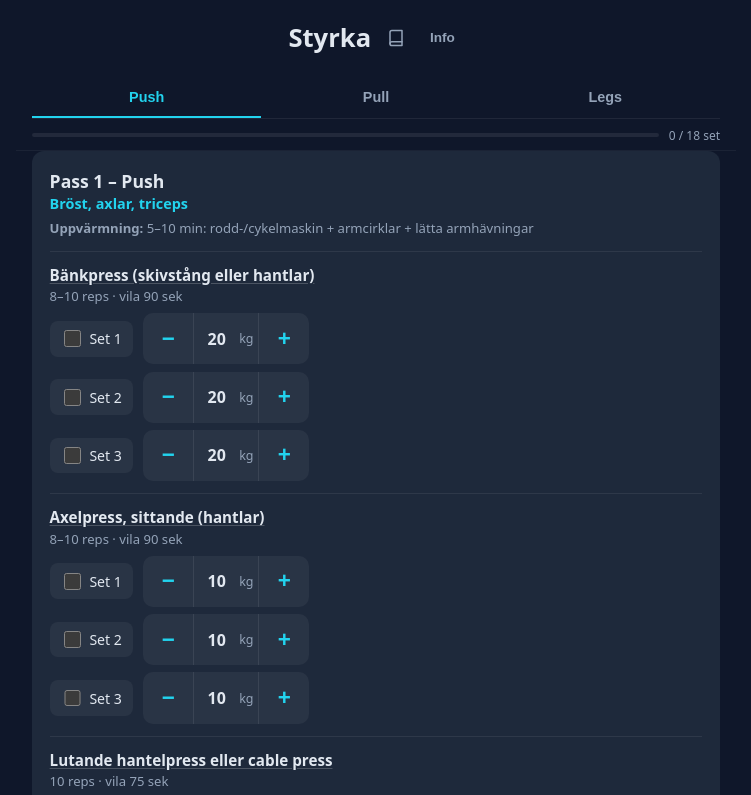
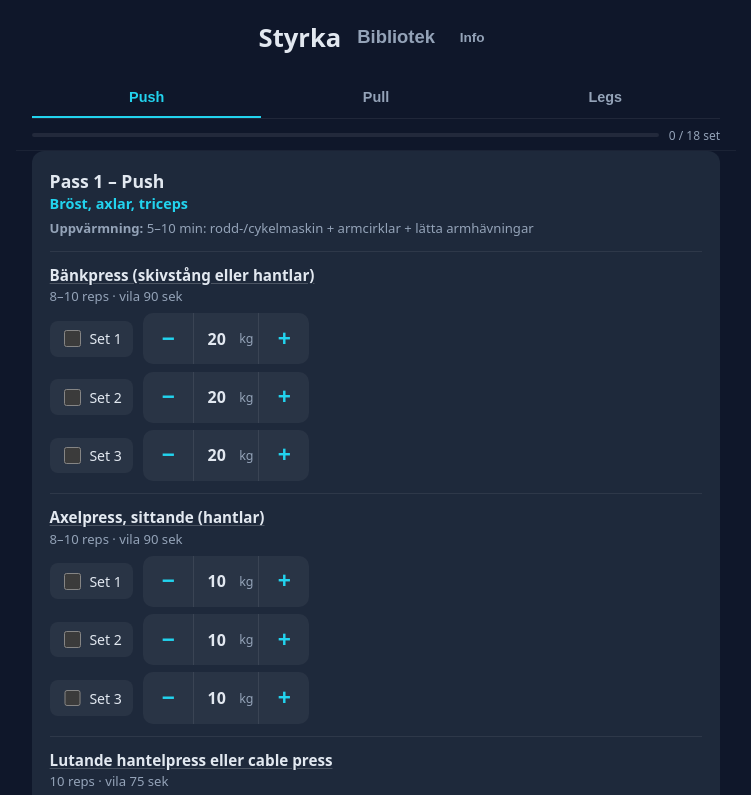
Before and after one commit to markusangesjo/styrka, a plain HTML site: page index.html in a window 1280 px wide. Shown: the top 795 px of the page, without its empty margins (264-1015 px from the left). Drawn offline with Linux system fonts and the light colour scheme.

Commit message:
fix: Bibliotek-knappen som text istället för ikon

```diff
--- a/index.html
+++ b/index.html
@@ -14,9 +14,7 @@
 <body>
   <header class="app-header">
     <h1>Styrka</h1>
-    <button class="lib-btn" id="library-btn" aria-label="Övningsbibliotek">
-      <svg width="18" height="18" viewBox="0 0 24 24" fill="none" stroke="currentColor" stroke-width="2" stroke-linecap="round" stroke-linejoin="round" aria-hidden="true"><path d="M4 19.5A2.5 2.5 0 0 1 6.5 17H20"/><path d="M6.5 2H20v20H6.5A2.5 2.5 0 0 1 4 19.5v-15A2.5 2.5 0 0 1 6.5 2z"/></svg>
-    </button>
+    <button class="lib-btn" id="library-btn" aria-label="Övningsbibliotek">Bibliotek</button>
     <button class="info-btn" id="info-toggle" aria-label="Visa info">Info</button>
   </header>
 
--- a/service-worker.js
+++ b/service-worker.js
@@ -1,5 +1,5 @@
 // Enkel service worker för offline-stöd (cache-first för appens egna filer)
-const CACHE_NAME = "styrka-cache-v10";
+const CACHE_NAME = "styrka-cache-v11";
 const ASSETS = [
   "./",
   "./index.html",
--- a/styles.css
+++ b/styles.css
@@ -54,13 +54,12 @@ body {
   background: none;
   border: none;
   color: var(--muted);
+  font-size: 0.85rem;
+  font-weight: 600;
   cursor: pointer;
   padding: 0.3rem 0.55rem;
   line-height: 1;
   border-radius: 6px;
-  display: flex;
-  align-items: center;
-  justify-content: center;
 }
 
 .info-btn:active,
```
